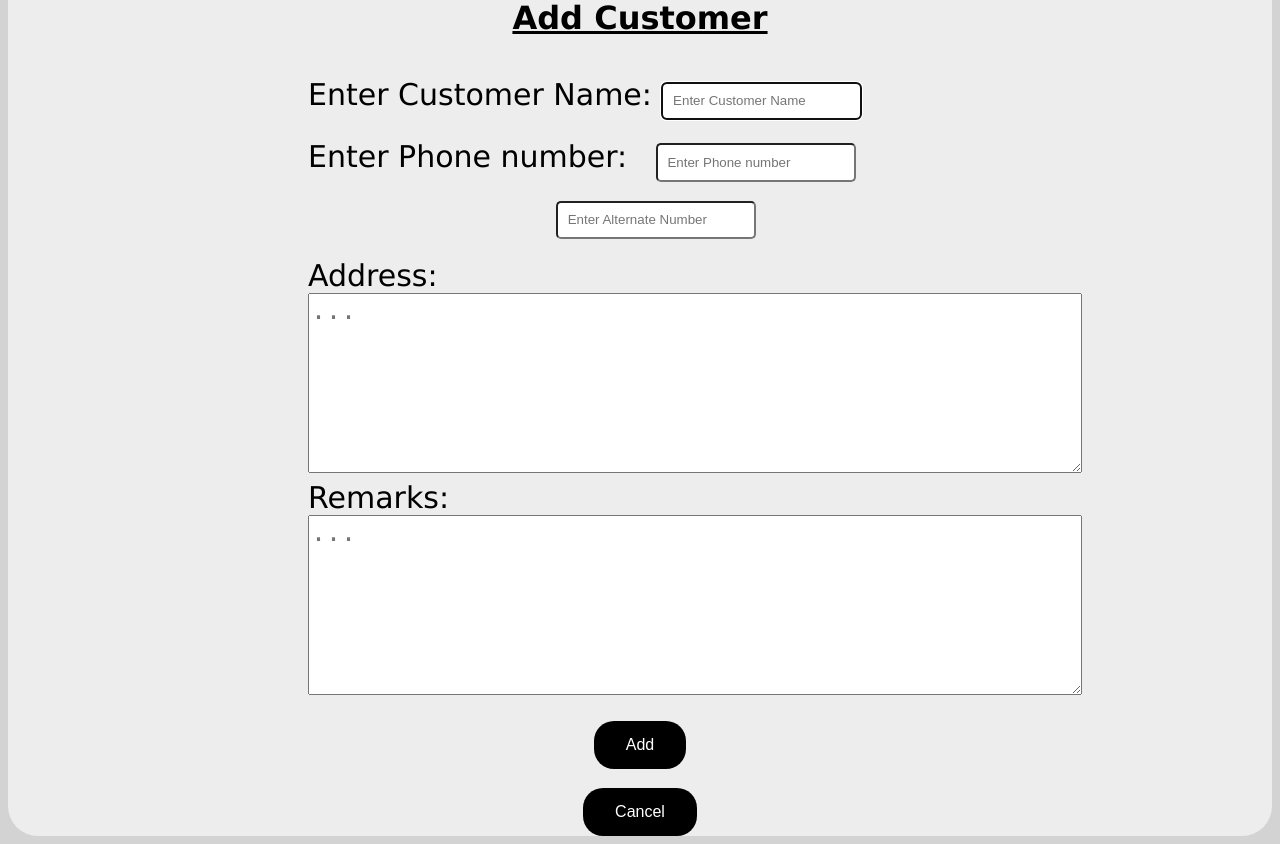
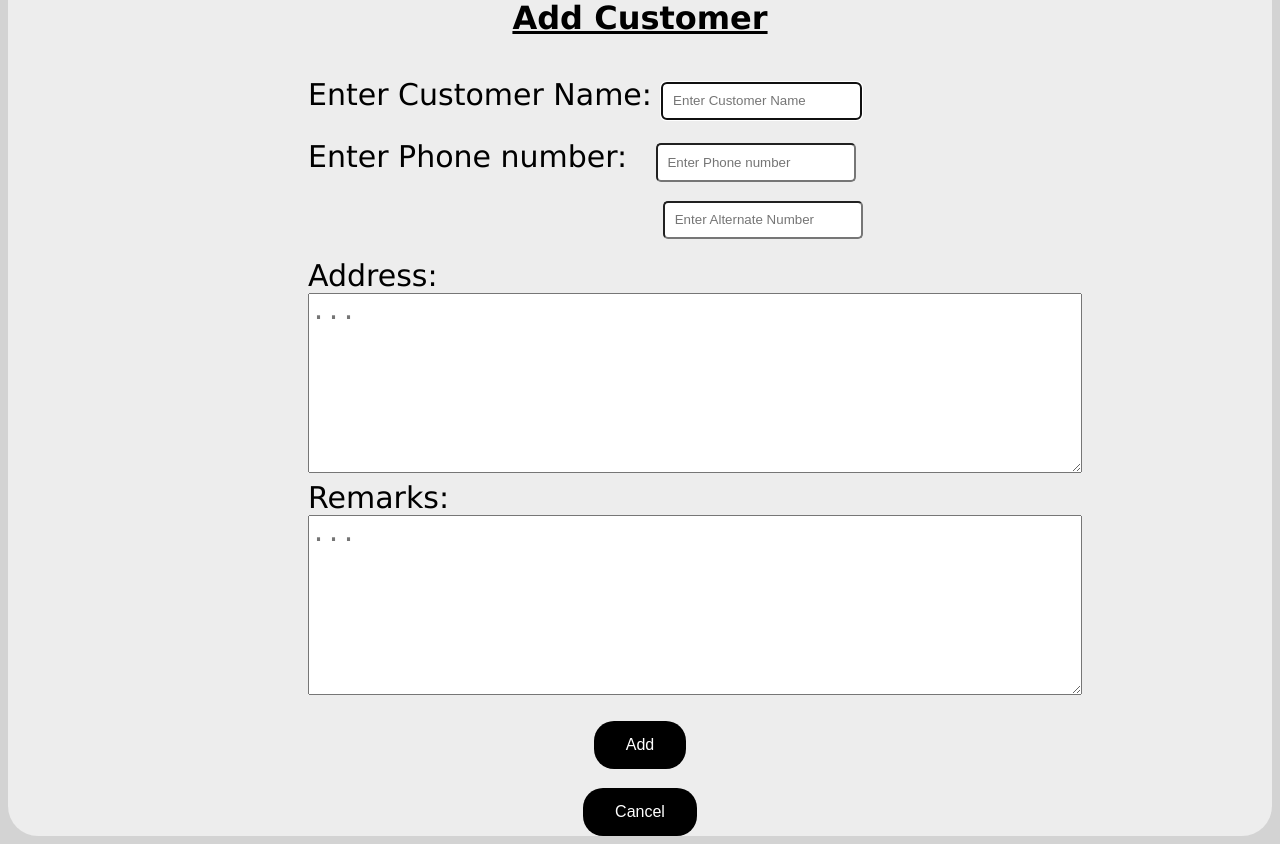
Before and after one commit to faashes/stock-management, a Django app: page /add_customer in a window 1280 px wide. Shown: the part 156-1000 px from the top of the page. Run offline with Django 3.2, Linux system fonts and the light colour scheme.

Commit message:
Initial commit

```diff
--- a/storedb/templates/add_customer.html
+++ b/storedb/templates/add_customer.html
@@ -71,7 +71,7 @@ height: 100px;
         border-radius: 5px;
         }
         .tab{
-        padding-left: 25.2%;
+        padding-left: 350px;
         }
     </style>
     <body>
--- a/storedb/templates/create_inv.html
+++ b/storedb/templates/create_inv.html
@@ -128,7 +128,7 @@ border-radius: 5px;
                 {% endfor %}
                 </select>
             </td>
-<!--            <td><input type="text" name="unit" placeholder="(Ltr/Kg/Grams)"></td>-  ->
+           <td><input type="text" name="unit" placeholder="(Ltr/Kg/Grams)"></td>
             <td><input type="text" name="quant" placeholder="Enter Quantity" required style="width:90%"></td>
             <td><input type="text" name="rate" placeholder="Enter Price" required style="width:90%"></td>
             <td><input type="text" name="total" placeholder="Generated Automatically" required disabled style="width:90%"></td>
```
